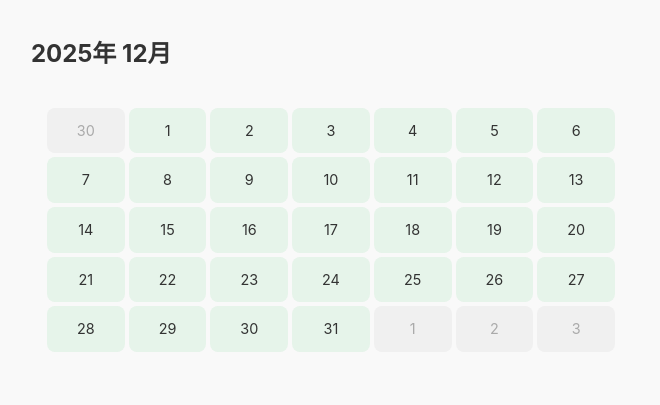
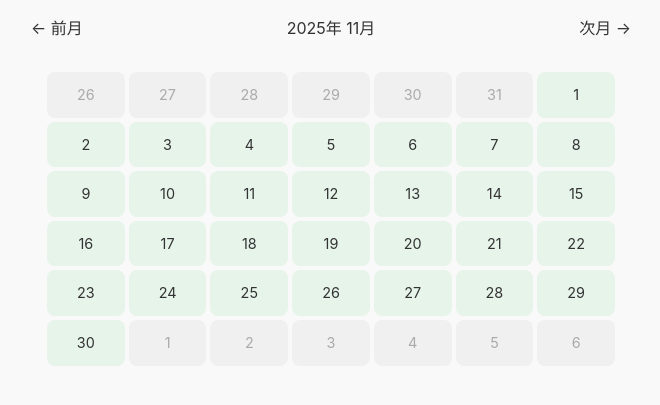
Before and after one commit to akanejingu07/mood_app, a Flask app: page /calendar?year=2025&month=11 in a window 1280 px wide. Shown: the part 92-497 px from the top of the page, without its empty margins (309-969 px from the left). Run offline with Flask 3, Linux system fonts and the light colour scheme; a user stored in the database is signed in; data that the repository does not hold is empty; some libraries are stand-ins or nearby versions.

Commit message:
軽微な不具合を調整

```diff
--- a/app.py
+++ b/app.py
@@ -92,6 +92,7 @@ def record():
     if "user_id" not in session:
         return redirect("/login")
 
+    # POST 時（保存）
     if request.method == "POST":
         record_date = request.form.get("record_date")
         weekday = datetime.strptime(record_date, "%Y-%m-%d").strftime("%A")
@@ -101,7 +102,8 @@ def record():
 
         # 既存チェック
         cur.execute("""
-            SELECT id FROM records WHERE user_id=%s AND date=%s
+            SELECT id FROM records
+            WHERE user_id=%s AND date=%s
         """, (session["user_id"], record_date))
         existing = cur.fetchone()
 
@@ -125,7 +127,7 @@ def record():
             cur.execute("""
                 INSERT INTO records
                 (user_id, date, weekday, weather, score, good1, good2, good3)
-                VALUES (%s, %s, %s, %s, %s, %s, %s, %s)
+                VALUES (%s,%s,%s,%s,%s,%s,%s,%s)
             """, (
                 session["user_id"],
                 record_date,
@@ -140,16 +142,17 @@ def record():
         conn.commit()
         cur.close()
         conn.close()
-        return redirect("/calendar")
+        return redirect(f"/record?date={record_date}")  # 保存後に同じ日付を表示
 
-    # GET
+    # GET 時（表示）
     record_date = request.args.get("date") or datetime.now().strftime("%Y-%m-%d")
     weekday = datetime.strptime(record_date, "%Y-%m-%d").strftime("%A")
 
     conn = get_db_connection()
     cur = conn.cursor()
     cur.execute("""
-        SELECT * FROM records WHERE user_id=%s AND date=%s
+        SELECT * FROM records
+        WHERE user_id=%s AND date=%s
     """, (session["user_id"], record_date))
     record = cur.fetchone()
     cur.close()
@@ -157,11 +160,13 @@ def record():
 
     edit = record is not None
 
-    return render_template("record.html",
-                           record=record,
-                           date=record_date,
-                           weekday=weekday,
-                           edit=edit)
+    return render_template(
+        "record.html",
+        record=record,
+        date=record_date,
+        weekday=weekday,
+        edit=edit
+    )
 
 @app.route("/edit/<int:record_id>", methods=["GET", "POST"])
 def edit(record_id):
@@ -221,34 +226,51 @@ def calendar_view():
     if "user_id" not in session:
         return redirect("/login")
 
+    # GET パラメータから年月を取得、なければ今日
     today = date.today()
-    year = today.year
-    month = today.month
+    year = request.args.get("year", type=int) or today.year
+    month = request.args.get("month", type=int) or today.month
 
     cal = calendar.Calendar(firstweekday=6)
     month_days = list(cal.itermonthdates(year, month))
 
     conn = get_db_connection()
     cur = conn.cursor()
-    cur.execute("SELECT date, score FROM records WHERE user_id=%s", (session["user_id"],))
+    cur.execute(
+        "SELECT date, score FROM records WHERE user_id=%s",
+        (session["user_id"],)
+    )
     rows = cur.fetchall()
     cur.close()
     conn.close()
 
-    score_map = {}
-    for r in rows:
-        score_map[r["date"]] = 1 if r["score"] is not None and r["score"] >= 5 else 0
+    # スコアマップ
+    score_map = {r["date"]: 1 if r["score"] and r["score"] >= 5 else 0 for r in rows}
 
     days = []
     for d in month_days:
         days.append({
             "day": d.day,
             "in_month": d.month == month,
-            "score": score_map.get(d),
-            "date_str": d.strftime("%Y-%m-%d")
+            "score": score_map.get(d)
         })
 
-    return render_template("calendar.html", year=year, month=month, days=days)
+    # 前月・次月のリンク
+    prev_month = month - 1 or 12
+    prev_year = year if month > 1 else year - 1
+    next_month = month + 1 if month < 12 else 1
+    next_year = year if month < 12 else year + 1
+
+    return render_template(
+        "calendar.html",
+        year=year,
+        month=month,
+        days=days,
+        prev_year=prev_year,
+        prev_month=prev_month,
+        next_year=next_year,
+        next_month=next_month
+    )
 
 @app.route("/logout")
 def logout():
--- a/static/css/style.css
+++ b/static/css/style.css
@@ -191,7 +191,7 @@ input[type=range]::-moz-range-thumb {
 }
 
 .history-card {
-  background-color: #e6f4ea;
+  background-color: #f5fdf7;
   border-radius: 12px;
   padding: 16px;
   box-shadow: 0 2px 6px rgba(0,0,0,0.1);
@@ -261,6 +261,12 @@ input[type=range]::-moz-range-thumb {
   height: 20px;
   line-height: 20px;
 }
+.calendar-nav {
+  display: flex;
+  justify-content: space-between;
+  align-items: center;
+  margin-bottom: 1rem;
+}
 
 @media (max-width: 600px) {
   main {
--- a/templates/calendar.html
+++ b/templates/calendar.html
@@ -2,7 +2,12 @@
 {% block title %}calendar{% endblock %}
 
 {% block content %}
-<h2>{{ year }}年 {{ month }}月</h2>
+<div class="calendar-nav">
+  <a href="{{ url_for('calendar_view', year=prev_year, month=prev_month) }}">← 前月</a>
+  <span>{{ year }}年 {{ month }}月</span>
+  <a href="{{ url_for('calendar_view', year=next_year, month=next_month) }}">次月 →</a>
+</div>
+
 
 <div class="calendar-grid">
   {% for d in days %}
--- a/templates/record.html
+++ b/templates/record.html
@@ -7,7 +7,8 @@
     <div class="form-group">
       <label for="record_date">日付変更＞</label>
       <input type="date" id="record_date" name="record_date"
-             value="{{ edit and record.date.strftime('%Y-%m-%d') or date }}">
+       value="{{ date }}"
+       onchange="location.href='?date=' + this.value">
     </div>
 
     <div class="form-group">
```
